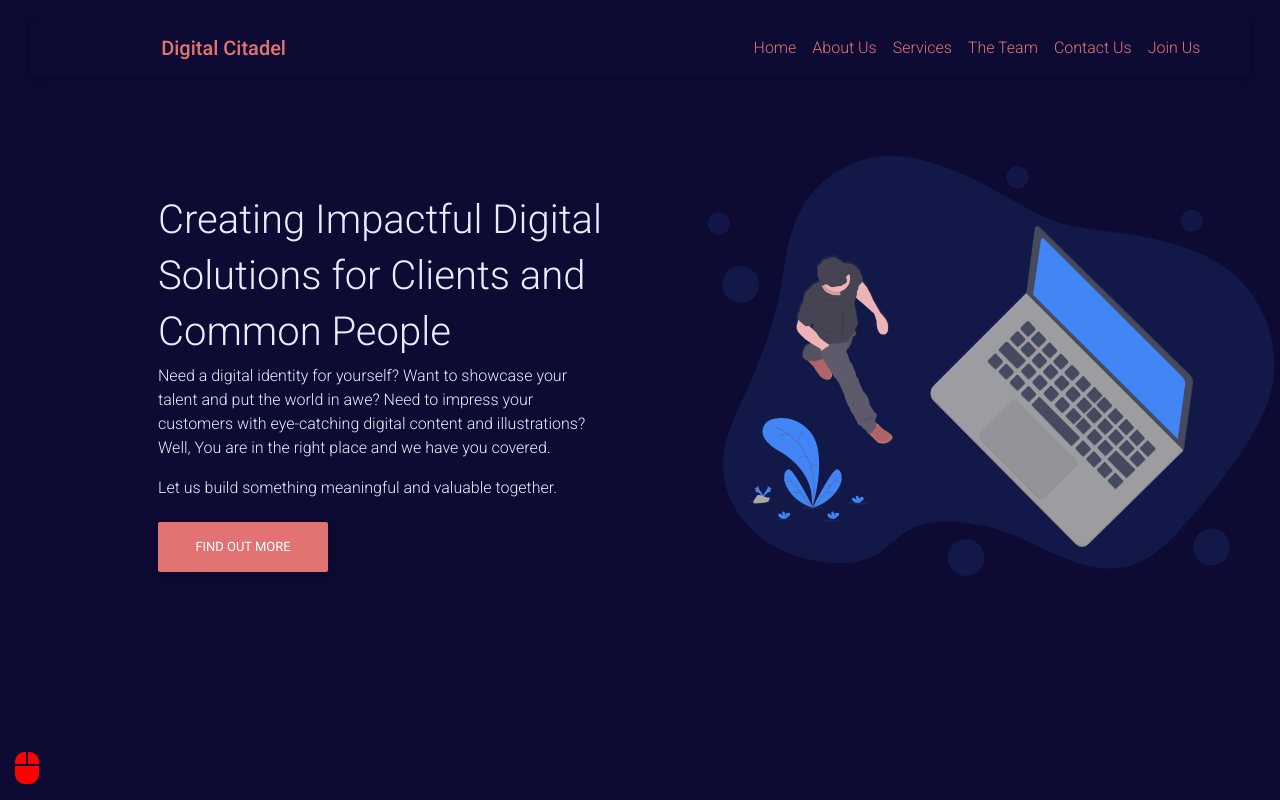
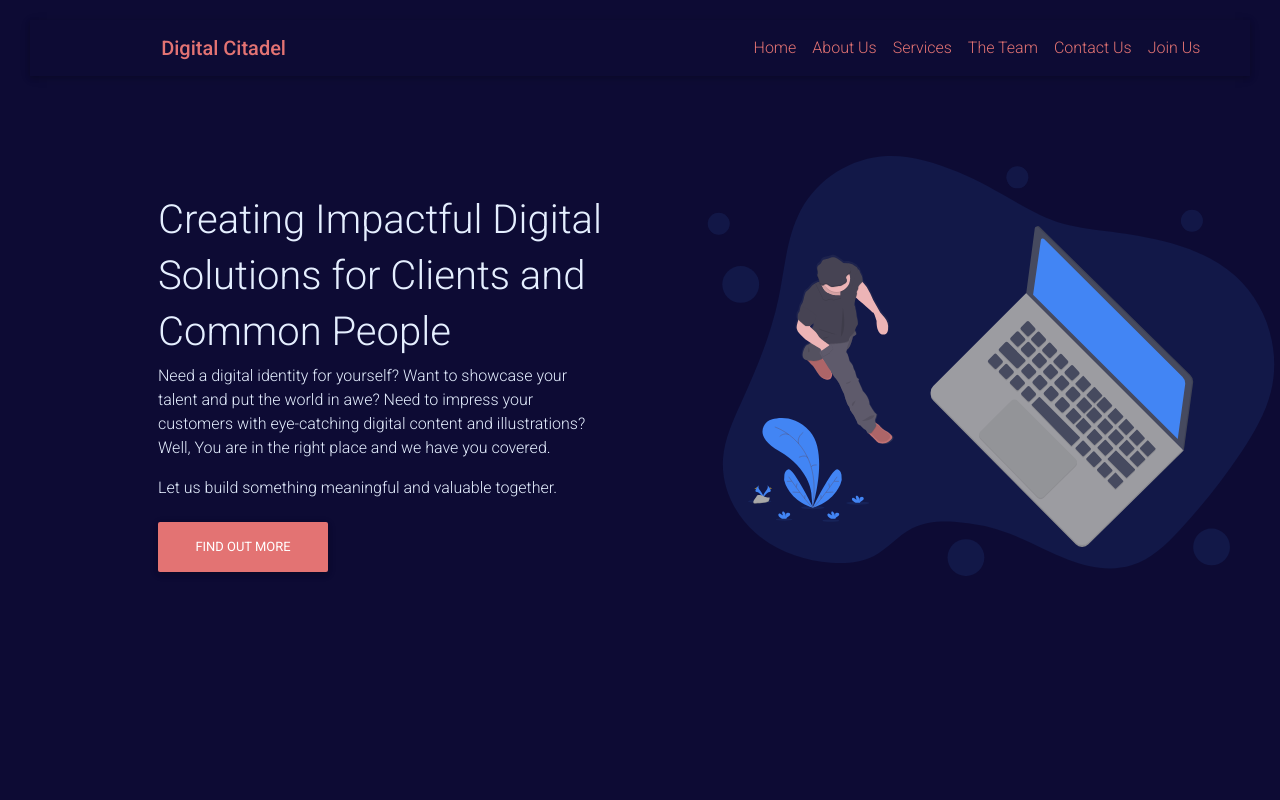
Before and after one commit to digital-citadel/digital_citadel, a React (Create React App) app: page / in a window 1280 px wide. Built offline with nearby package versions, Linux system fonts and the light colour scheme.

Commit message:
Homepage changes

```diff
--- a/src/Components/HPMouseComponent.js
+++ b/src/Components/HPMouseComponent.js
@@ -2,13 +2,7 @@ import React from "react";
 import { MDBIcon } from "mdbreact";
 
 const HPMouseComponent = () => {
-  return (
-    <MDBIcon
-      style={{ position: "absolute", bottom: "2vh", color: "red" }}
-      icon='mouse'
-      size='2x'
-    />
-  );
+  return <MDBIcon icon='mouse' size='2x' />;
 };
 
 export default HPMouseComponent;
--- a/src/Pages/Home.js
+++ b/src/Pages/Home.js
@@ -3,7 +3,7 @@ import { MDBContainer } from "mdbreact";
 import Navbar from "../Components/Navbar";
 import HPTextComponent from "../Components/HPTextComponent";
 import HPIllustration from "../Components/HPIllustration";
-import HPMouseComponent from "../Components/HPMouseComponent";
+//import HPMouseComponent from "../Components/HPMouseComponent";
 
 export default class Home extends Component {
   render() {
@@ -14,7 +14,7 @@ export default class Home extends Component {
           <HPTextComponent />
           <HPIllustration />
         </div>
-        <HPMouseComponent />
+        {/* <HPMouseComponent /> */}
       </MDBContainer>
     );
   }
```
